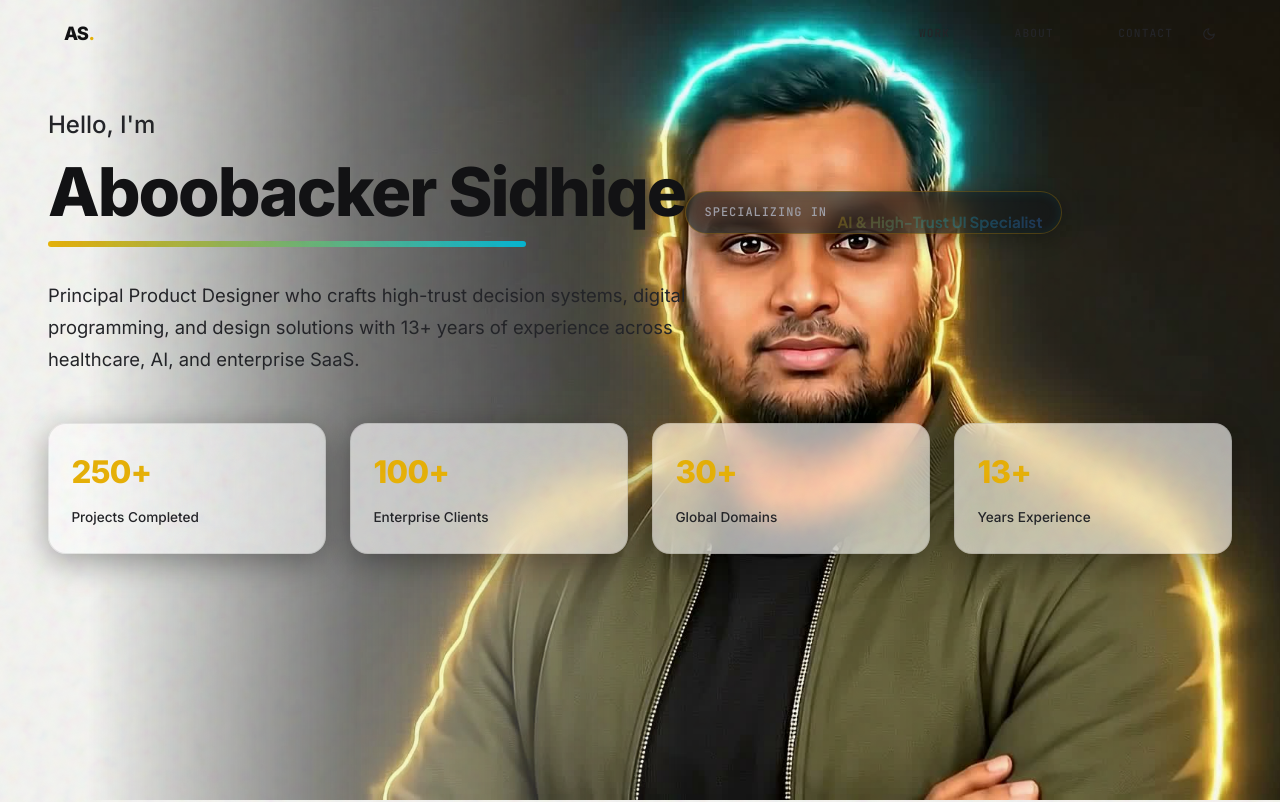
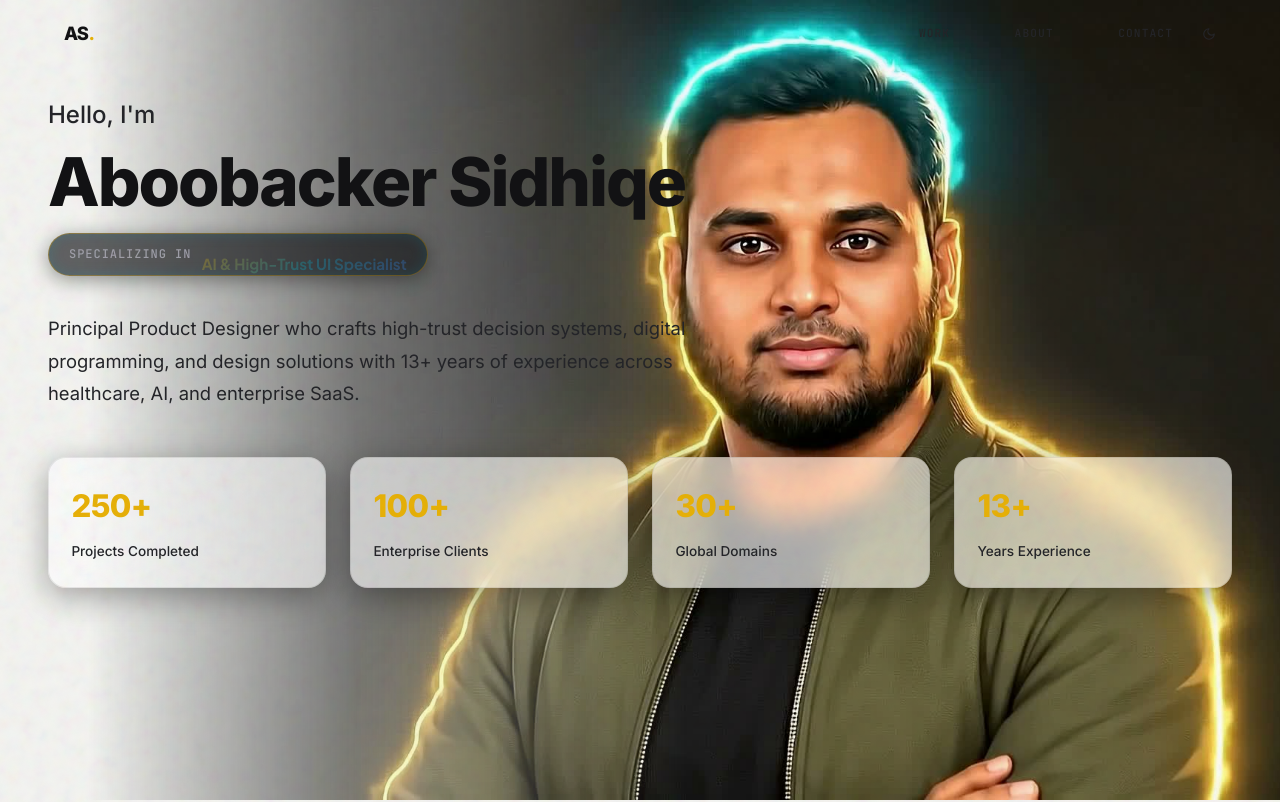
Before and after one commit to asidhiqe/asidhiqe.github.io, a Next.js app: page / in a window 1280 px wide. Shown: the top 802 px of the page. Built offline with nearby package versions, Linux system fonts and the light colour scheme.

Commit message:
feat(hero): replace static yellow bar with dynamic role badge directly under name title

```diff
--- a/app/components/Hero.tsx
+++ b/app/components/Hero.tsx
@@ -112,12 +112,9 @@ export default function Hero() {
       <section id="top" className="hero-mockup-section fold-one-section">
         <div className="hero-left-content">
           <span className="hero-greeting">Hello, I&apos;m</span>
-          <h1 className="hero-name">
-            Aboobacker Sidhiqe
-            <span className="hero-yellow-bar" aria-hidden="true" />
-          </h1>
+          <h1 className="hero-name">Aboobacker Sidhiqe</h1>
 
-          {/* Dynamic Rotating Role Badge */}
+          {/* Dynamic Rotating Role Badge directly below Name Title */}
           <div className="dynamic-role-badge">
             <span className="dynamic-role-prefix">Specializing in</span>
             <span ref={roleRef} className="dynamic-role-text">
--- a/app/globals.css
+++ b/app/globals.css
@@ -2976,33 +2976,25 @@ html.light .site-footer {
   letter-spacing: -0.03em;
   color: var(--text-primary, #ffffff);
   position: relative;
-  display: inline-block;
-  margin-bottom: 2rem;
-}
-
-.hero-yellow-bar {
   display: block;
-  width: 75%;
-  height: 6px;
-  background: linear-gradient(90deg, #eab308 0%, #06b6d4 100%);
-  border-radius: 3px;
-  margin-top: 0.75rem;
-}
-
-/* Dynamic Rotating Role Badge */
+  margin-bottom: 0.85rem;
+}
+
+/* Dynamic Rotating Role Badge (Directly below Title) */
 .dynamic-role-badge {
   display: inline-flex;
   align-items: center;
   gap: 0.65rem;
-  padding: 0.5rem 1.15rem;
-  background: rgba(18, 19, 22, 0.6);
-  border: 1px solid rgba(234, 179, 8, 0.25);
+  padding: 0.55rem 1.25rem;
+  background: rgba(18, 19, 22, 0.65);
+  border: 1px solid rgba(234, 179, 8, 0.3);
   border-radius: 999px;
   backdrop-filter: blur(12px);
   -webkit-backdrop-filter: blur(12px);
-  margin-bottom: 2rem;
-  box-shadow: 0 4px 20px rgba(0, 0, 0, 0.3), inset 0 0 12px rgba(6, 182, 212, 0.1);
-}
+  margin-bottom: 2.25rem;
+  box-shadow: 0 4px 20px rgba(0, 0, 0, 0.4), inset 0 0 14px rgba(6, 182, 212, 0.15);
+}
+
 
 .dynamic-role-prefix {
   font-family: var(--font-mono), monospace;
```
